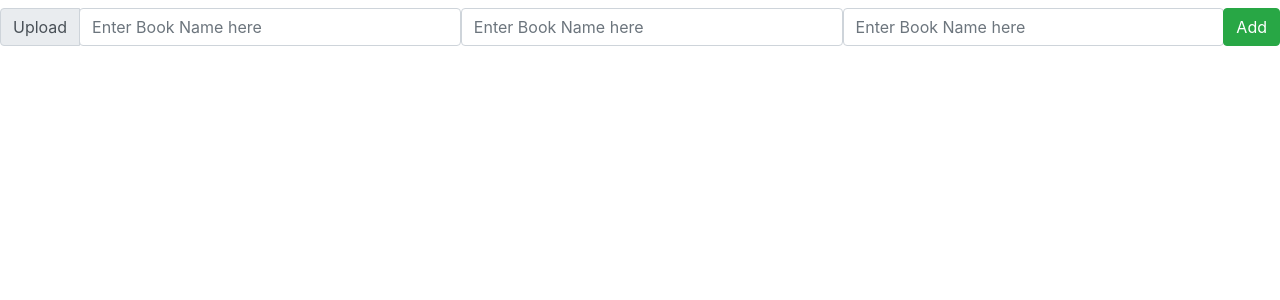
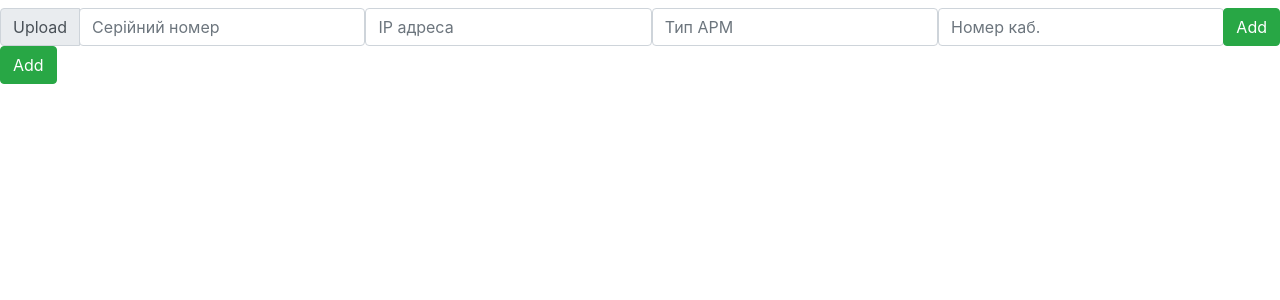
Before and after one commit to viktor-orkush/arhiv, a Django app: a page that uses cedoinclusion/templates/cedoinclusion/computer_add.html in a window 1280 px wide. Shown: the part 56-356 px from the top of the page. Run offline with Django 3.2, Linux system fonts and the light colour scheme; some libraries are stand-ins or nearby versions.

Commit message:
add formset and multiple form to DB

```diff
--- a/cedoinclusion/forms.py
+++ b/cedoinclusion/forms.py
@@ -24,11 +24,43 @@ class PersonalForm (ModelForm):
 
 
 class ComputerForm(forms.Form):
-    name = forms.CharField(
-        label='Computer Name',
+    serial_number = forms.CharField(
+        label='Серійний номер',
         widget=forms.TextInput(attrs={
             'class': 'form-control',
-            'placeholder': 'Enter Book Name here'
+            'placeholder': 'Серійний номер'
         })
     )
-ComputerFormset = formset_factory(ComputerForm, extra=1)
+    type = forms.CharField(
+        label='Тип АРМ',
+        widget=forms.TextInput(attrs={
+            'class': 'form-control',
+            'placeholder': 'Тип АРМ'
+        })
+    )
+    ip = forms.GenericIPAddressField(
+        label='ІР адреса',
+        widget=forms.TextInput(attrs={
+            'class': 'form-control',
+            'placeholder': 'ІР адреса'
+        })
+    )
+    cabinet_number = forms.CharField(
+        label='Номер каб.',
+        widget=forms.TextInput(attrs={
+            'class': 'form-control',
+            'placeholder': 'Номер каб.'
+        })
+    )
+
+    # def __init__(self, *args, **kwargs):
+    #     super(ComputerForm, self).__init__(*args, **kwargs)
+
+    # # def __init__(self, *args, **kwargs):
+    #     self.request = kwargs.pop('request', None)
+    #     super(ComputerForm, self).__init__(*args, **kwargs)
+
+ComputerFormset = formset_factory(ComputerForm)
+
+# FamilyMemberFormSet = inlineformset_factory(Profile, FamilyMember,
+#                                             form=FamilyMemberForm, extra=1)
--- a/cedoinclusion/models.py
+++ b/cedoinclusion/models.py
@@ -76,8 +76,9 @@ class SedoAllowances(models.Model):
 
 
 class Computers(models.Model):
-    sedo_allowance = models.ForeignKey(SedoAllowances, on_delete=models.CASCADE)
+    sedo_allowance = models.ForeignKey(SedoAllowances, blank=True, null=True, on_delete=models.CASCADE)
     serial_number = models.CharField(max_length=64, blank=True, null=True, default=None)
+    ip = models.GenericIPAddressField(blank=True, null=True)
     type = models.CharField(max_length=64, blank=True, null=True, default=None)
     cabinet_number = models.CharField(max_length=8, blank=True, default=0)
 
--- a/cedoinclusion/templates/cedoinclusion/computer_add.html
+++ b/cedoinclusion/templates/cedoinclusion/computer_add.html
@@ -26,9 +26,10 @@
                     <span class="input-group-text" id="inputGroupFileAddon01">Upload</span>
                 </div>
                 <div class="custom-file">
-                    {{ form.name }}
-                    {{ form.name }}
-                    {{ form.name }}
+                    {{ form.serial_number }}
+                    {{ form.ip }}
+                    {{ form.type }}
+                    {{ form.cabinet_number }}
                     {#            <input type="text" class="form-control" placeholder="Recipient's username" aria-label="Text input with segmented dropdown button">#}
                     <div class="input-group-append">
                         <button class="btn btn-success" type="button" value="Add More" id="add_more">Add</button>
@@ -36,6 +37,7 @@
                 </div>
             </div>
         {% endfor %}
+        <button class="btn btn-success" type="submit"  value="Submit">Add</button>
     </form>
 
     <script>
--- a/cedoinclusion/views.py
+++ b/cedoinclusion/views.py
@@ -1,12 +1,13 @@
 import json
 
+from django.forms import formset_factory
 from django.http import HttpResponse, Http404
 from django.shortcuts import render, redirect, render_to_response
 from django.template import RequestContext
 from django.urls import reverse_lazy
 from django.views.generic import DeleteView
 
-from cedoinclusion.forms import SedoAllowanceForm, DepartmentsForm, PersonalForm, ComputerFormset
+from cedoinclusion.forms import SedoAllowanceForm, DepartmentsForm, PersonalForm, ComputerFormset, ComputerForm
 from cedoinclusion.models import *
 
 
@@ -22,7 +23,7 @@ def sedoallowance_create(request):
         cyber_user_form = PersonalForm(request.POST)
         if all([depart_form.is_valid(), allow_form.is_valid(), cyber_user_form.is_valid()]):
             department = depart_form.save()
-            cyber_user= cyber_user_form.save()
+            cyber_user = cyber_user_form.save()
             allowance = allow_form.save(commit=False)
             allowance.cyber_user = cyber_user
             allowance.department = department
@@ -33,31 +34,30 @@ def sedoallowance_create(request):
         depart_form = DepartmentsForm()
         cyber_user_form = PersonalForm()
     return render(request, 'cedoinclusion/sedoallowances_create.html', {'allow_form': allow_form,
-                                                                       'depart_form':depart_form,
-                                                                       'person_form':cyber_user_form})
+                                                                        'depart_form': depart_form,
+                                                                        'person_form': cyber_user_form})
 
 
 def computer_add(request):
-    template_name = 'cedoinclusion/computer_add.html'
-    heading_message = 'Formset Demo'
-    if request.method == 'GET':
-        formset = ComputerFormset(request.GET or None)
-    elif request.method == 'POST':
-        formset = ComputerFormset(request.POST)
+    ComputerFormSet = formset_factory(ComputerForm)
+    if request.method == 'POST':
+        formset = ComputerFormSet(request.POST, request.FILES)
+        # formset = ComputerFormSet(request.POST)
         if formset.is_valid():
             for form in formset:
-                # extract name from each form and save
-                name = form.cleaned_data.get('name')
-                # save book instance
-                if name:
-                    pass
-                    # Book(name=name).save()
-            # once all books are saved, redirect to book list view
+                print(form )
+                form_clean = form.cleaned_data
+                serial_number = form_clean.get('serial_number')
+                ip = form_clean.get('ip')
+                type = form_clean.get('type')
+                cabinet_number = form_clean.get('cabinet_number')
+                if serial_number:
+                    Computers(serial_number=serial_number, ip=ip,type=type,cabinet_number=cabinet_number).save()
+                    # once all books are saved, redirect to book list view
             return redirect('all_inclusion')
-    return render(request, template_name, {
-        'formset': formset,
-        'heading': heading_message,
-    })
+    else:
+        formset = ComputerFormset()
+    return render(request, 'cedoinclusion/computer_add.html', {'formset': formset})
 
 
 def all_inclusion(request):
@@ -74,8 +74,8 @@ def delete_inclusion(request, pk):
 def edit_department(request, sedoAllowance_id):
     if request.method == 'GET':
         ranks = Ranks.objects.all()
-        sedoAllowance = SedoAllowances.objects.get(id = sedoAllowance_id)
-        computers = Computers.objects.filter(sedo_allowance = sedoAllowance_id)
+        sedoAllowance = SedoAllowances.objects.get(id=sedoAllowance_id)
+        computers = Computers.objects.filter(sedo_allowance=sedoAllowance_id)
         CAB_officeres = OfficersAdminsSedo.objects.all()
         return render(request, 'cedoinclusion/edit.html', locals())
     else:
@@ -85,8 +85,8 @@ def edit_department(request, sedoAllowance_id):
 
 
 def allowance_detail_info(request, sedoAllowance_id):
-    computers = Computers.objects.filter(sedo_allowance = sedoAllowance_id)
-    sedoAllowance = SedoAllowances.objects.get(id = sedoAllowance_id)
+    computers = Computers.objects.filter(sedo_allowance=sedoAllowance_id)
+    sedoAllowance = SedoAllowances.objects.get(id=sedoAllowance_id)
     return render(request, 'cedoinclusion/allowanceDetailInfo.html', locals())
 
 
@@ -130,31 +130,32 @@ def add_inclusion(request):
         CAB_officeres = data.get("CAB_officeres")
 
         department, dep_created = Departments.objects.get_or_create(name=department,
-                                                                   military_number=military_number,
-                                                                   city=city,
-                                                                   street=street,
-                                                                   building = building)
+                                                                    military_number=military_number,
+                                                                    city=city,
+                                                                    street=street,
+                                                                    building=building)
         try:
-            rank = Ranks.objects.filter(id = cyber_rank).first()
+            rank = Ranks.objects.filter(id=cyber_rank).first()
         except Ranks.DoesNotExist:
             rank = None
-        cyber_user, cyber_created = Personal.objects.get_or_create(rank = rank, name = cyber_name, phone = cyber_phone)
+        cyber_user, cyber_created = Personal.objects.get_or_create(rank=rank, name=cyber_name, phone=cyber_phone)
         try:
-            CAB_officeres = OfficersAdminsSedo.objects.filter(id = CAB_officeres).first()
+            CAB_officeres = OfficersAdminsSedo.objects.filter(id=CAB_officeres).first()
         except OfficersAdminsSedo.DoesNotExist:
             CAB_officeres = None
-        sedo_allowance = SedoAllowances.objects.create(our_income_number = our_income_number,
-                                                       our_income_date = our_income_date,
-                                                       alien_outcome_number = alien_outcome_number,
-                                                       alien_outcome_date = alien_outcome_date,
-                                                       department = department,
+        sedo_allowance = SedoAllowances.objects.create(our_income_number=our_income_number,
+                                                       our_income_date=our_income_date,
+                                                       alien_outcome_number=alien_outcome_number,
+                                                       alien_outcome_date=alien_outcome_date,
+                                                       department=department,
                                                        CAB_officer=CAB_officeres,
                                                        cyber_user=cyber_user)
 
         for serial_num in serial_numbers:
             i = 0
-            Computers.objects.create(sedo_allowance = sedo_allowance, serial_number = serial_num, type = computer_types[i], ip=ip[i], cabinet_number = room_numbers[i])
-            i+=1
+            Computers.objects.create(sedo_allowance=sedo_allowance, serial_number=serial_num, type=computer_types[i],
+                                     ip=ip[i], cabinet_number=room_numbers[i])
+            i += 1
         return redirect('all_inclusion')
 
 
--- a/static/js/add_remove.js
+++ b/static/js/add_remove.js
@@ -1,5 +1,7 @@
 function cloneMore(selector, type) {
     var newElement = $(selector).clone(true);
+    add_total_form = $('#id_form-TOTAL_FORMS').val();
+    $('#id_form-TOTAL_FORMS').val(parseInt(add_total_form)+1);
     newElement.find('input').each(function () {
         var tID = $(this).attr("name").split('-');
         var re = parseInt(tID[1]);
@@ -21,6 +23,8 @@ function cloneMore(selector, type) {
 };
 
 function deleteForm(prefix, btn) {
+    total_form = $('#id_form-TOTAL_FORMS').val();
+    $('#id_form-TOTAL_FORMS').val(parseInt(total_form)-1);
     $(btn).parent().parent().parent().remove();
     return false;
 }
```
